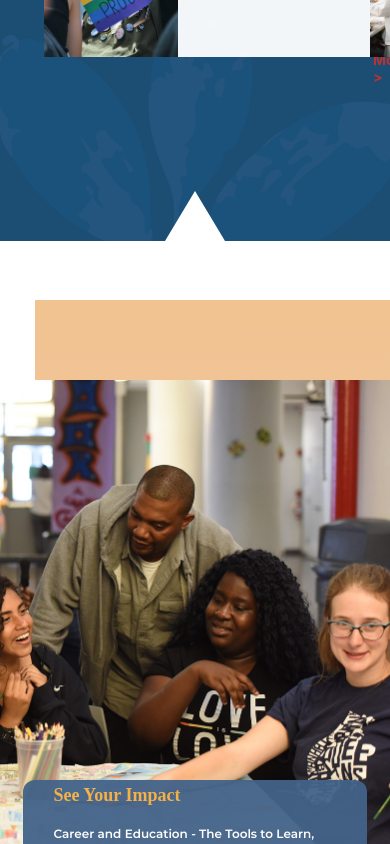
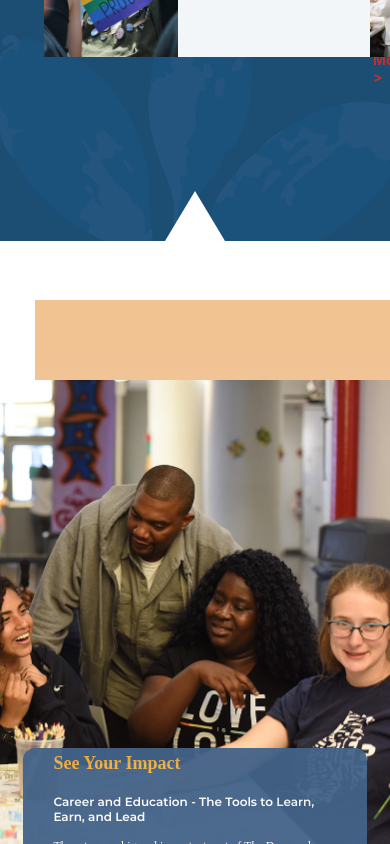
Before and after one commit to Ricomitch/The-Door, a React (Create React App) app in the folder client/: page / in a window 390 px wide. Shown: the part 1181-2025 px from the top of the page. Built offline with nearby package versions, Linux system fonts and the light colour scheme; a web font is replaced by a local one.

Commit message:
quick fix

```diff
--- a/client/src/components/HomePage/ImpactHomePage.css
+++ b/client/src/components/HomePage/ImpactHomePage.css
@@ -43,7 +43,7 @@ div.img-wrapper {
     width: 100vw;
     height: 800px;
     display: grid;
-    grid-template-rows: 10% 50% 20% 20%;
+    grid-template-rows: 10% 46% 20% 20%;
     grid-template-columns: 6% 3% 85% 6% ;
     margin: 15% 0;
     z-index: -1;
```
